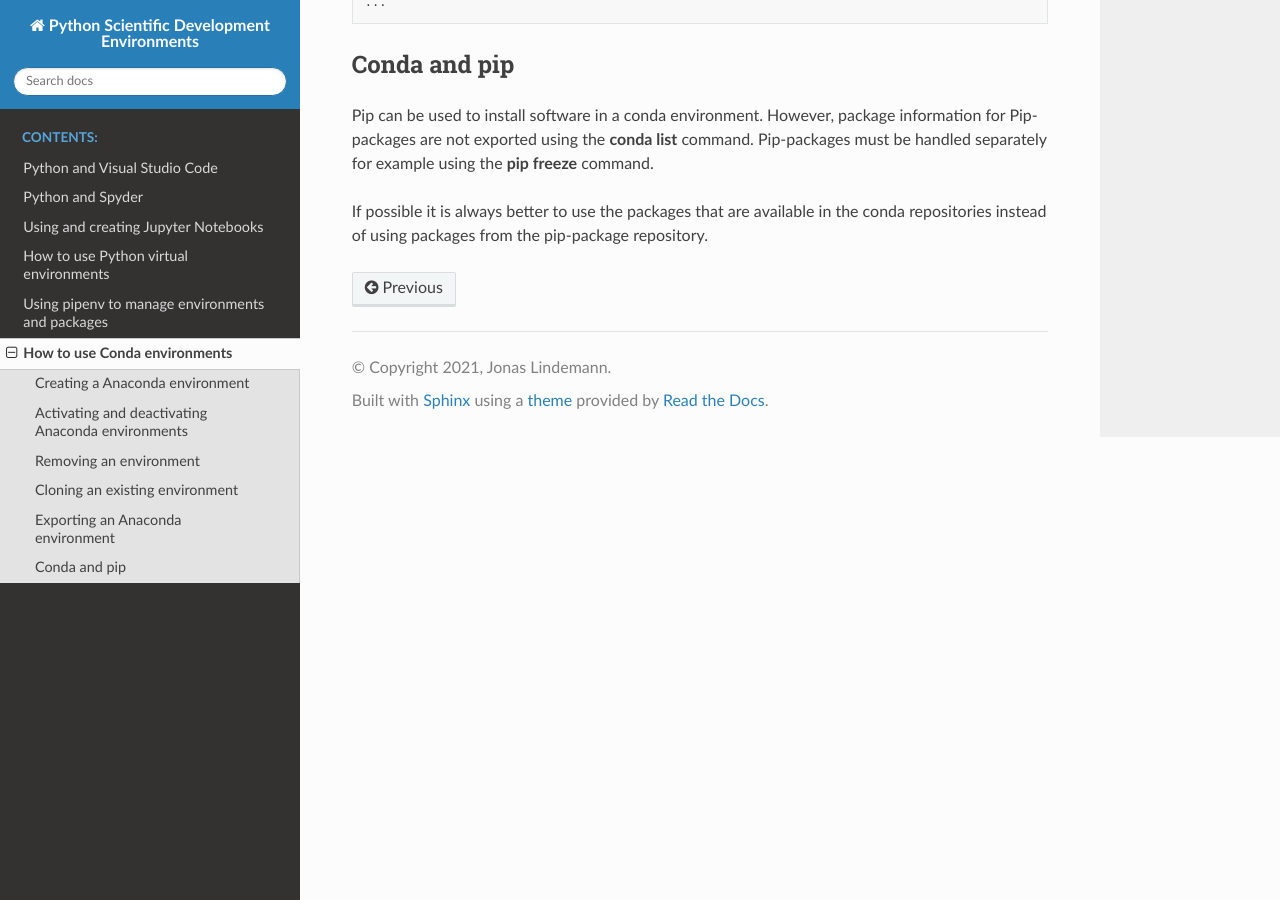
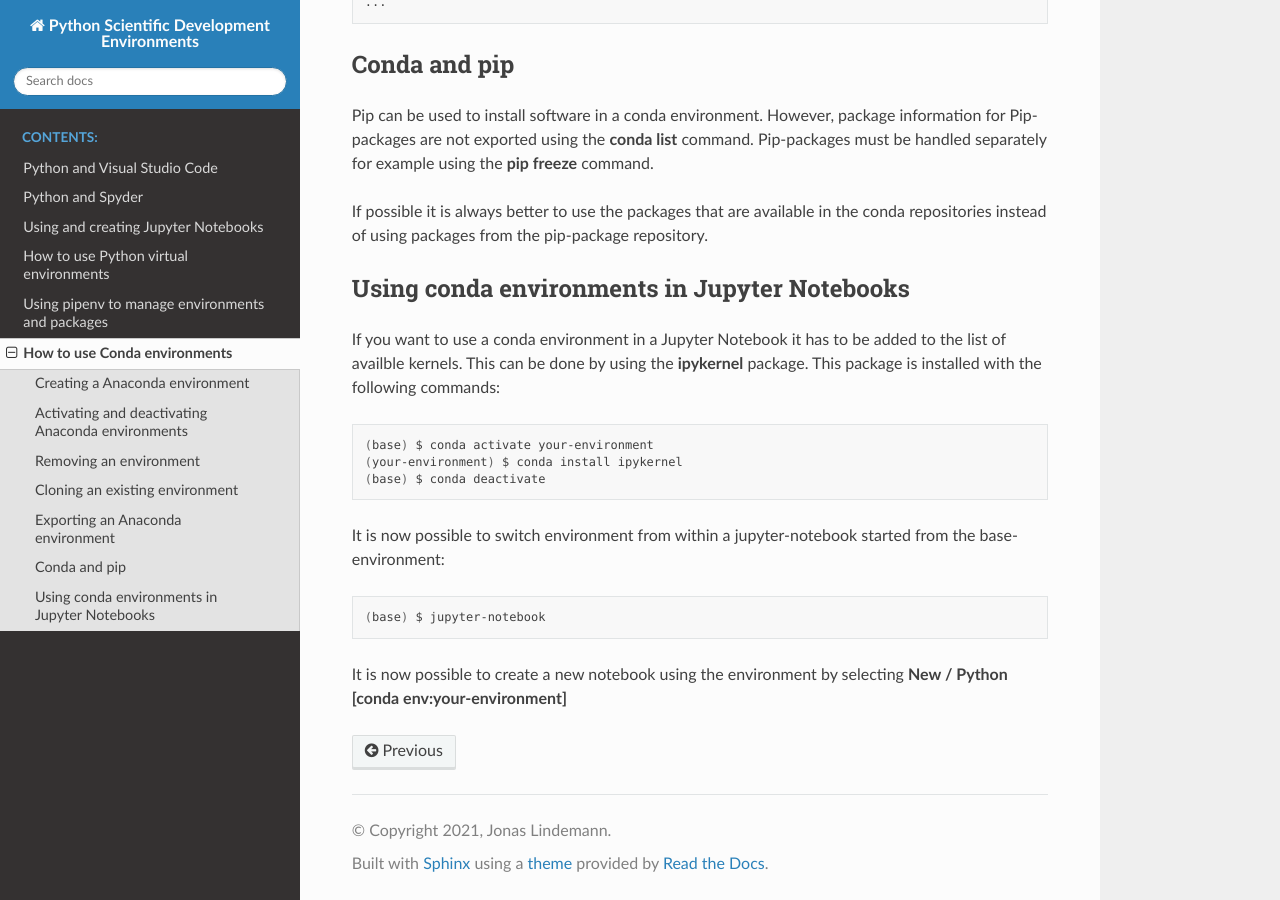
Before and after one commit to jonaslindemann/python_dev_doc, a Sphinx documentation site: the page built from docs/source/chapter_conda_envs.rst, in a window 1280 px wide and 900 px high, scrolled down 3260 px. Built offline with Sphinx 7.4.7 and the Read the Docs theme 2.0.0, drawn with Linux system fonts in a browser that asks for light colours.

Commit message:
Added section on using conda environments in Notebooks.

```diff
--- a/docs/source/chapter_conda_envs.rst
+++ b/docs/source/chapter_conda_envs.rst
@@ -158,3 +158,22 @@ Conda and pip
 Pip can be used to install software in a conda environment. However, package information for Pip-packages are not exported using the **conda list** command. Pip-packages must be handled separately for example using the **pip freeze** command.
 
 If possible it is always better to use the packages that are available in the conda repositories instead of using packages from the pip-package repository.
+
+Using conda environments in Jupyter Notebooks
+---------------------------------------------
+
+If you want to use a conda environment in a Jupyter Notebook it has to be added to the list of availble kernels. This can be done by using the **ipykernel** package. This package is installed with the following commands:
+
+.. code-block:: bash
+
+    (base) $ conda activate your-environment
+    (your-environment) $ conda install ipykernel
+    (base) $ conda deactivate
+
+It is now possible to switch environment from within a jupyter-notebook started from the base-environment:
+
+.. code-block:: bash
+
+    (base) $ jupyter-notebook
+
+It is now possible to create a new notebook using the environment by selecting **New / Python [conda env:your-environment]**
```
